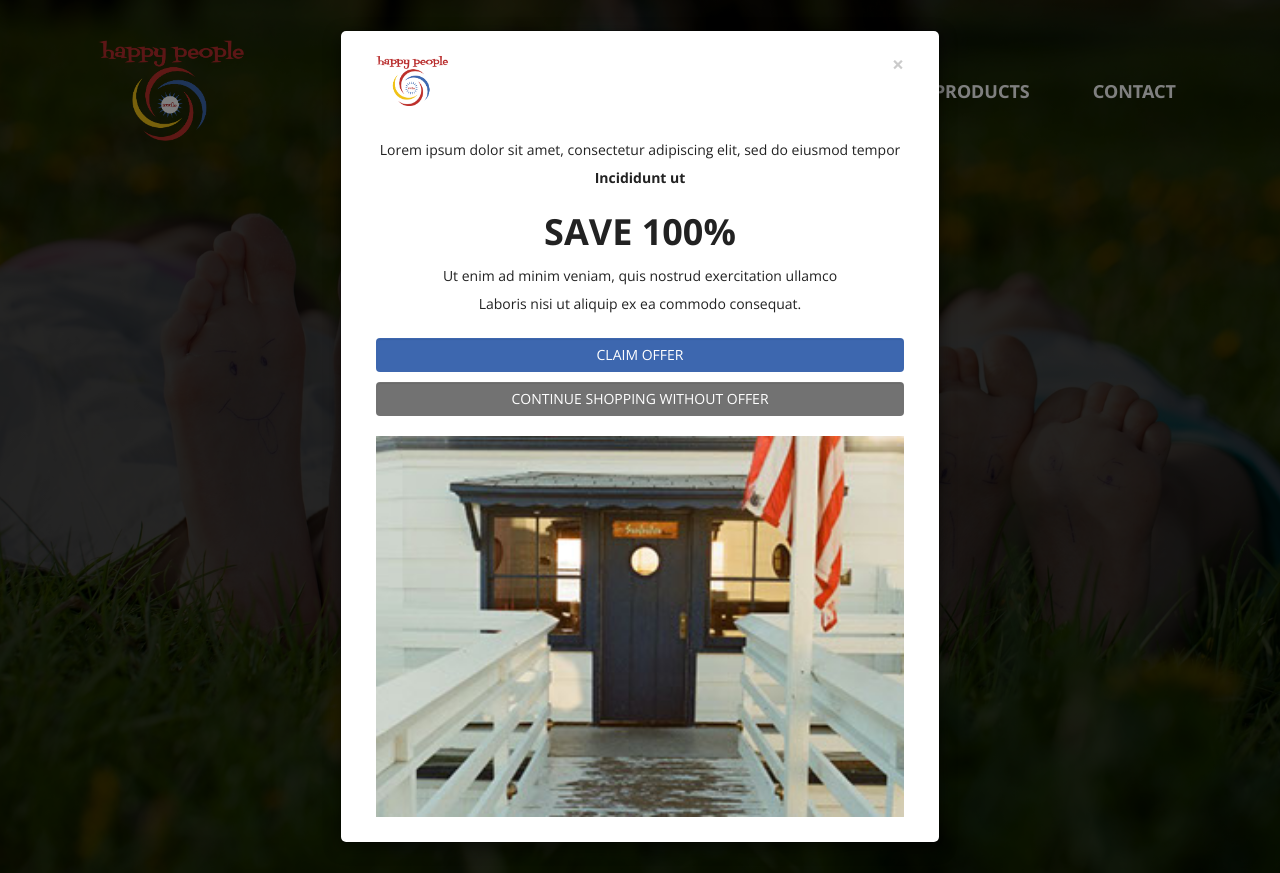
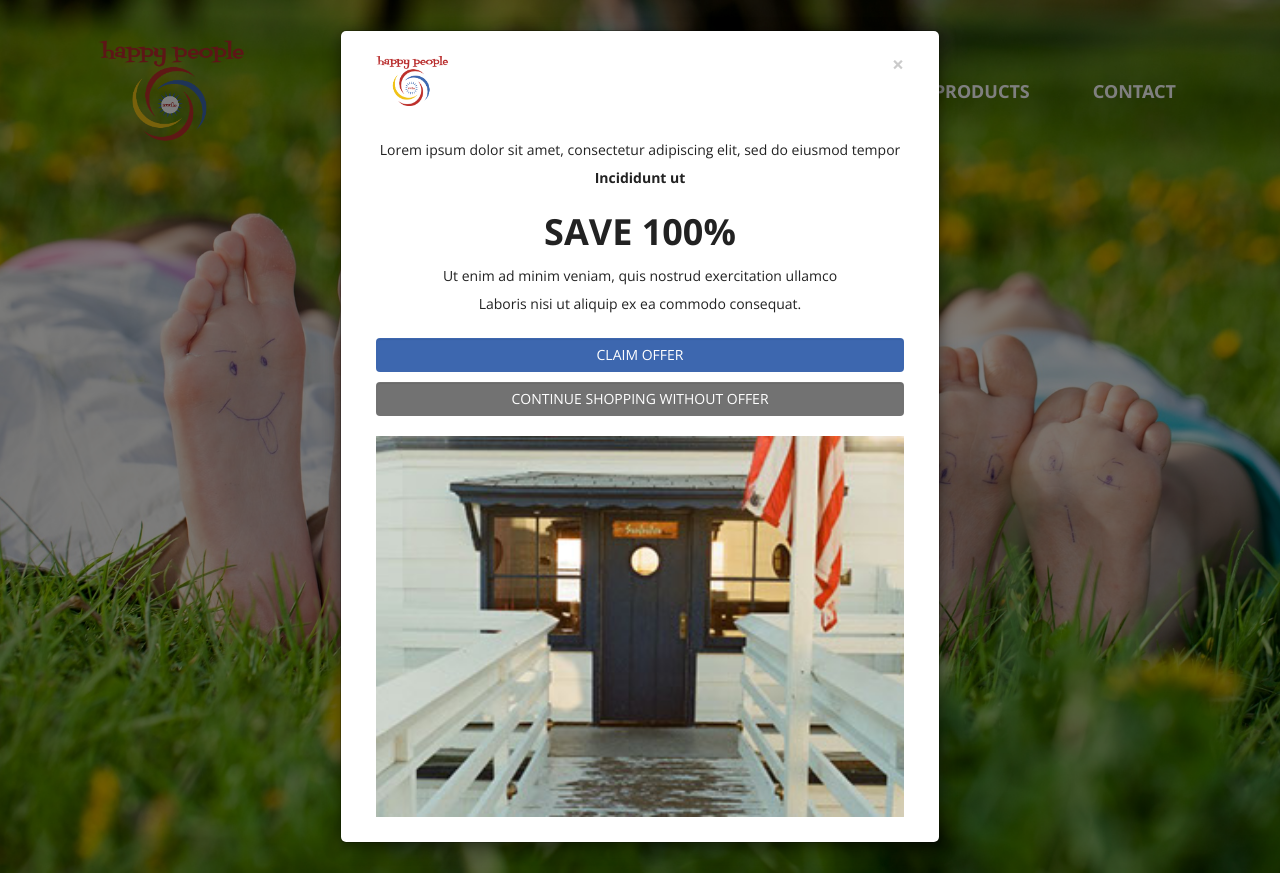
Before and after one commit to carlojude/happypeople, a PHP site: page / in a window 1280 px wide. Run offline with PHP 8.4, Linux system fonts and the light colour scheme; some web fonts are replaced.

Commit message:
Fixed Banner

```diff
--- a/assets/scss/layout/_header.scss
+++ b/assets/scss/layout/_header.scss
@@ -59,7 +59,7 @@ header {
                             top: 8px;
                             width: 100%;
                             height: 3px;
-                            background: #be302c;
+                            background: #cc0000;
                             transition: width .3s;
                         }
                     }
@@ -70,8 +70,8 @@ header {
                         position: relative;
                         top: 8px;
                         width: 0;
-                        height: 2px;
-                        background: #be302c;
+                        height: 3px;
+                        background: #cc0000;
                         transition: width .3s;
                     }
                     &:hover {
--- a/assets/scss/pages/_home.scss
+++ b/assets/scss/pages/_home.scss
@@ -1,6 +1,6 @@
 .home-banner {
     height: 100vh;
-    background: linear-gradient(rgba(0, 0, 0, 0.7)), url('../img/stopala-u-travi.jpg');
+    background: url('../img/stopala-u-travi.jpg');
     background-position: center;
     background-repeat: no-repeat;
     background-size: cover;
```
Also changed, not shown: assets/css/main.css.
